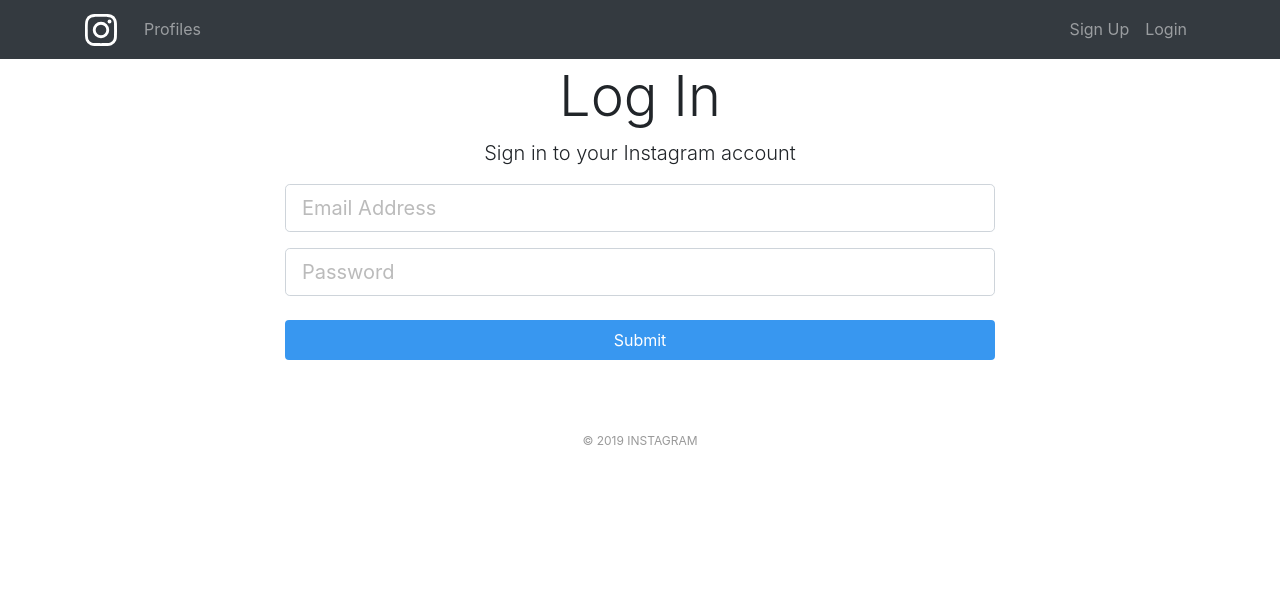
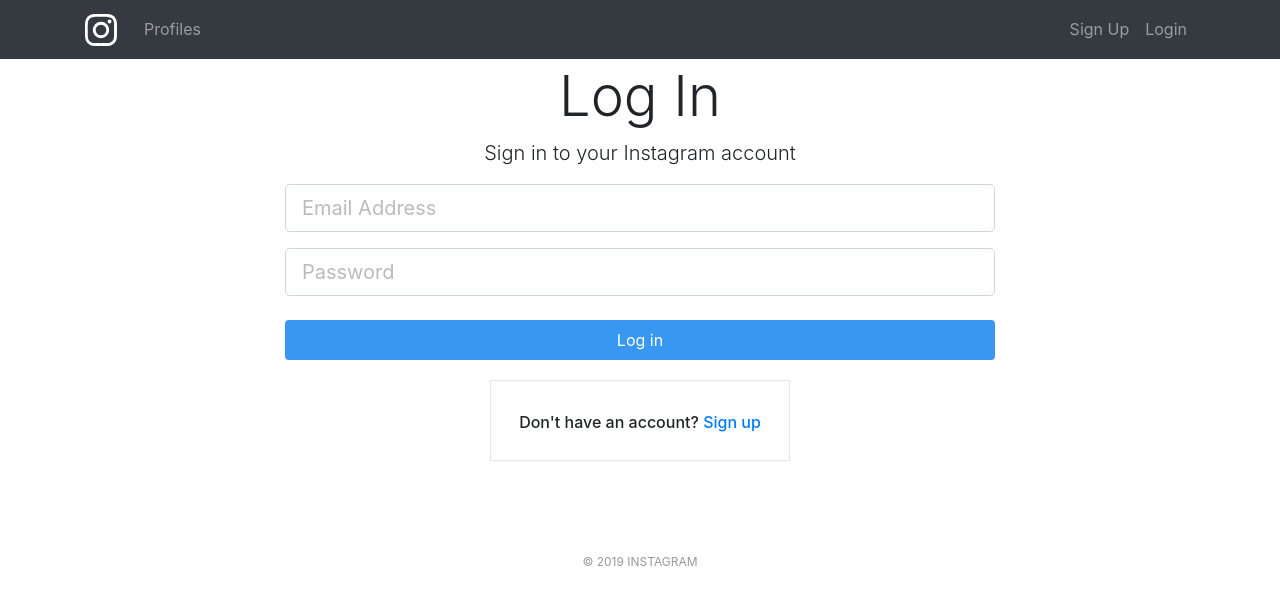
Before and after one commit to MoGood/instagram-app, a React (Create React App) app in the folder client/: page /login in a window 1280 px wide. Shown: the top 604 px of the page. Built offline with nearby package versions, Linux system fonts and the light colour scheme.

Commit message:
Add sigin/signup links on Login and Register pages

```diff
--- a/client/src/components/auth/Login.js
+++ b/client/src/components/auth/Login.js
@@ -3,6 +3,7 @@
 import {connect} from 'react-redux';
 import {loginUser} from '../../actions/authActions';
 import TextFieldGroup from '../common/TextFieldGroup';
+import { Link } from 'react-router-dom';
 
 class Login extends Component {
   constructor() {
@@ -76,8 +77,13 @@
                   onChange={this.onChange}
                   error={errors.password}
                 />
-                <input type="submit" className="btn btn-info btn-block mt-4" />
+                <input value="Log in" type="submit" className="btn btn-info btn-block mt-4" />
               </form>
+            </div>
+          </div>
+          <div className="row">
+            <div className="sign-in text-center">
+              <h6>Don't have an account? <Link to="/register">Sign up</Link></h6>
             </div>
           </div>
         </div>
--- a/client/src/components/auth/Register.js
+++ b/client/src/components/auth/Register.js
@@ -4,6 +4,7 @@
 import { connect } from 'react-redux';
 import { registerUser } from '../../actions/authActions';
 import TextFieldGroup from '../common/TextFieldGroup';
+import { Link } from 'react-router-dom';
 
 class Register extends Component {
   constructor() {
@@ -94,8 +95,13 @@
                   onChange={this.onChange}
                   error={errors.password2}
                 />
-                <input type="submit" className="btn btn-info btn-block mt-4" />
+                <input value="Sign up" type="submit" className="btn btn-info btn-block mt-4" />
               </form>
+            </div>
+          </div>
+          <div className="row">
+            <div className="sign-in text-center">
+              <h6>Have an account? <Link to="/login">Log in</Link></h6>
             </div>
           </div>
         </div>
```
